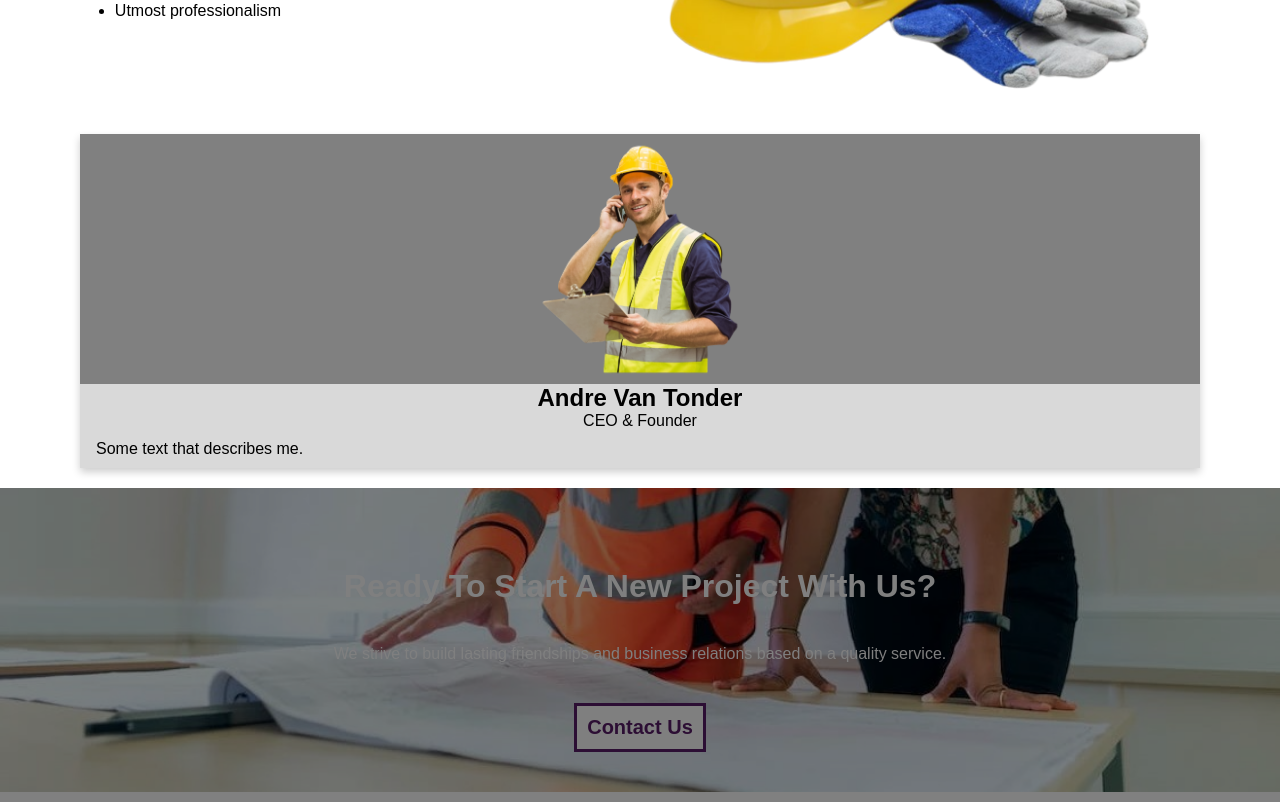
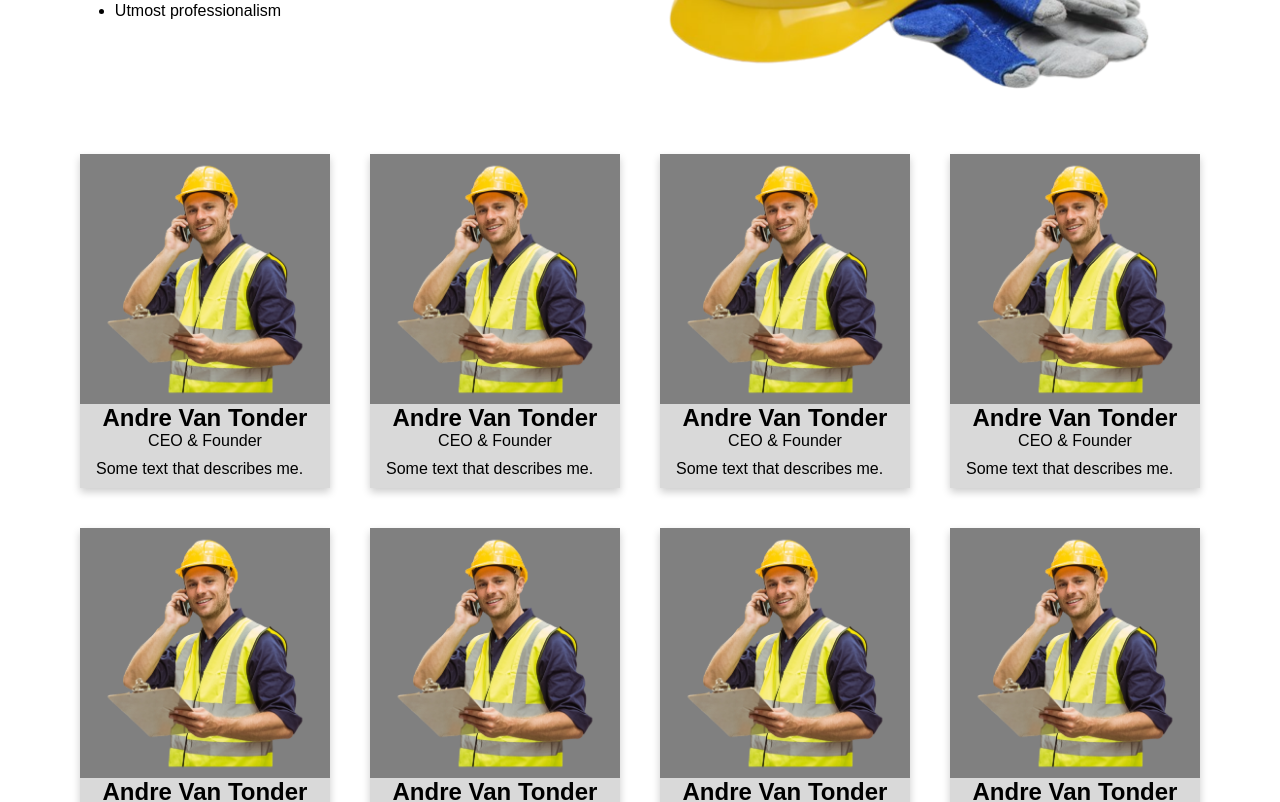
Before and after one commit to DiksonIvySon/Avant-Projects, a React (Vite) app in the folder AvantProjects/: page /about in a window 1280 px wide. Shown: the part 1120-1922 px from the top of the page. Built offline with nearby package versions, Linux system fonts and the light colour scheme.

Commit message:
Added TeamMember components to the About page.

```diff
--- a/AvantProjects/src/pages/About.css
+++ b/AvantProjects/src/pages/About.css
@@ -36,3 +36,8 @@
     width: 100%;
     object-fit: cover;
 }
+
+.about-page-team-members > div {
+    display: grid;
+    grid-template-columns: 1fr 1fr 1fr 1fr;
+}
--- a/AvantProjects/src/pages/About.jsx
+++ b/AvantProjects/src/pages/About.jsx
@@ -56,6 +56,13 @@ function About() {
             <div className='about-page-team-members'>
                 <div>
                     <TeamMember />
+                    <TeamMember />
+                    <TeamMember />
+                    <TeamMember />
+                    <TeamMember />
+                    <TeamMember />
+                    <TeamMember />
+                    <TeamMember />
                 </div>
             </div>
         </div>
```
